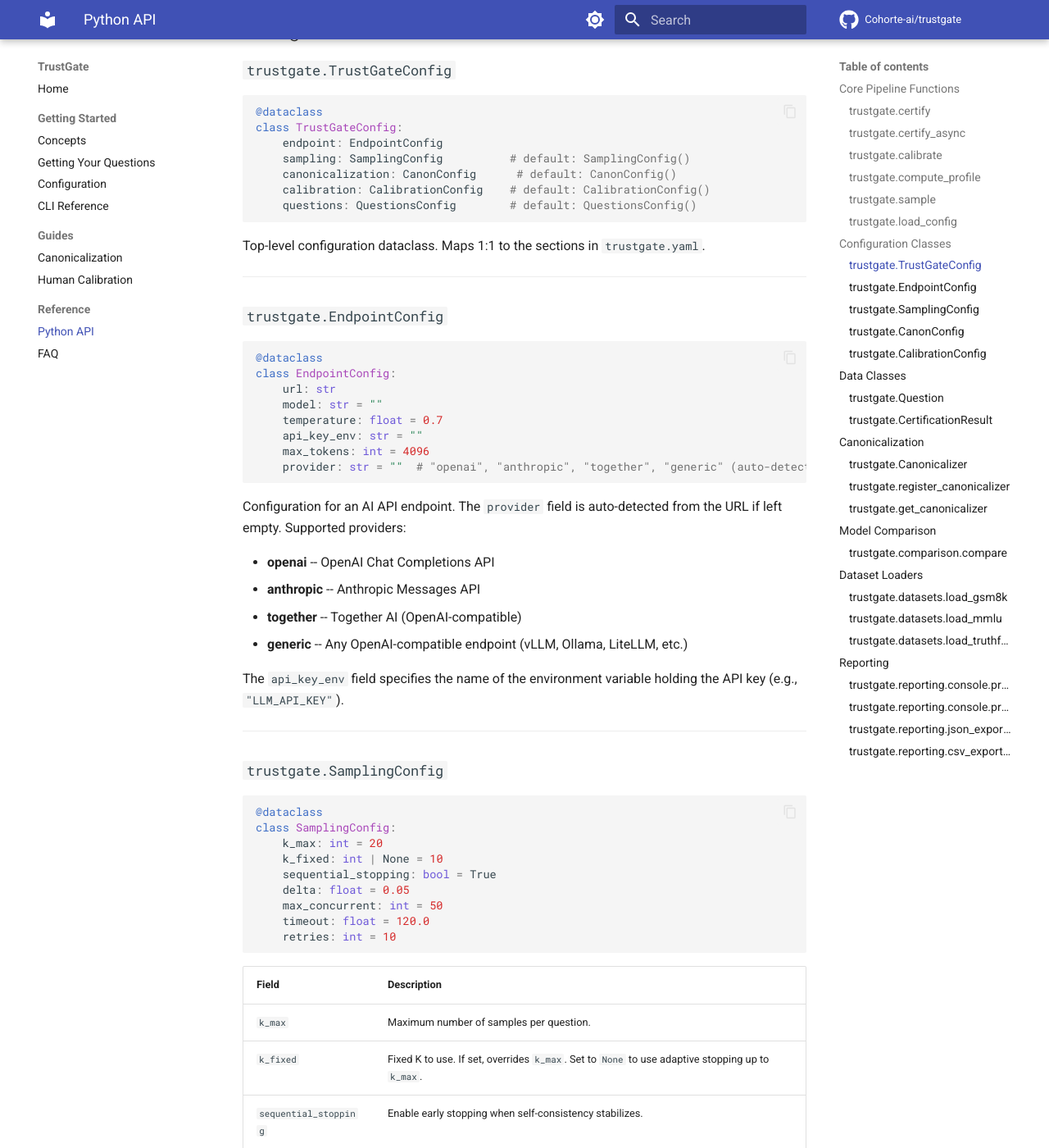
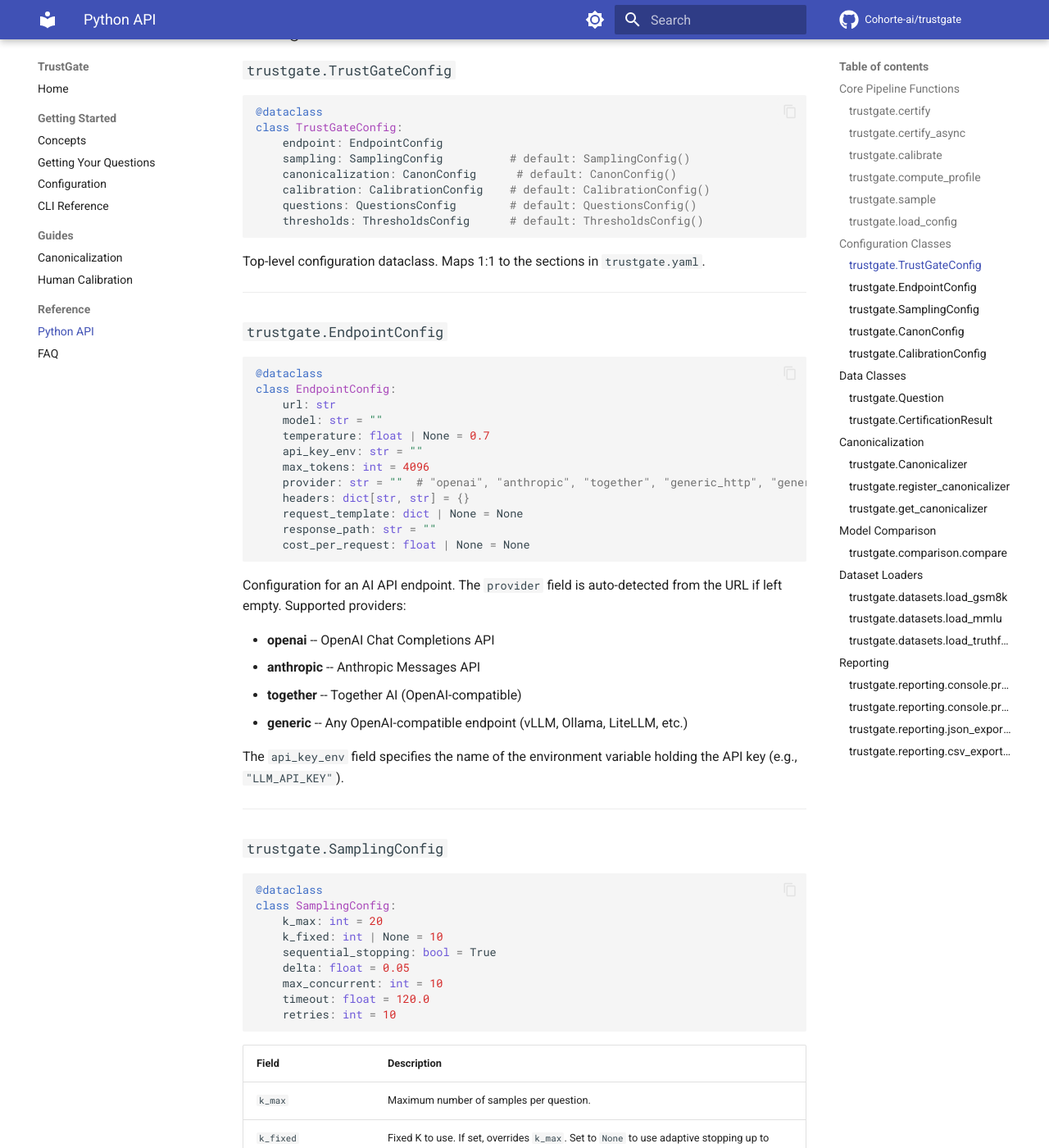
Before and after one commit to Cohorte-ai/trustgate, an MkDocs documentation site: the page built from docs/api-reference.md, in a window 1280 px wide and 1400 px high, scrolled down 5310 px. Shown: the whole window at 82% size. Built offline with MkDocs 1.6.1 and Material for MkDocs 9.7.7, drawn with Linux system fonts in a browser that asks for light colours; comment, search, counter and statistics services are not loaded; some of the changed text lies outside the part shown.

Commit message:
Fix 7 documentation issues found in re-audit
- Fix canonicalizer count: "four" → "five" in canonicalization.md
- Add llm canonicalizer to api-reference.md built-in table
- Fix max_concurrent default 50→10 in api-reference.md
- Add target_alpha to CertificationResult in api-reference.md
- Add thresholds to TrustGateConfig in api-reference.md
- Complete EndpointConfig fields in api-reference.md
- Update CHANGELOG.md: "code execution" → "LLM semantic"

Co-Authored-By: Claude Opus 4.6 (1M context) <noreply@anthropic.com>

````diff
--- a/docs/api-reference.md
+++ b/docs/api-reference.md
@@ -236,6 +236,7 @@ class TrustGateConfig:
     canonicalization: CanonConfig      # default: CanonConfig()
     calibration: CalibrationConfig    # default: CalibrationConfig()
     questions: QuestionsConfig        # default: QuestionsConfig()
+    thresholds: ThresholdsConfig      # default: ThresholdsConfig()
 ```
 
 Top-level configuration dataclass. Maps 1:1 to the sections in `trustgate.yaml`.
@@ -249,10 +250,14 @@ Top-level configuration dataclass. Maps 1:1 to the sections in `trustgate.yaml`.
 class EndpointConfig:
     url: str
     model: str = ""
-    temperature: float = 0.7
+    temperature: float | None = 0.7
     api_key_env: str = ""
     max_tokens: int = 4096
-    provider: str = ""  # "openai", "anthropic", "together", "generic" (auto-detected if empty)
+    provider: str = ""  # "openai", "anthropic", "together", "generic_http", "generic" (auto-detected if empty)
+    headers: dict[str, str] = {}
+    request_template: dict | None = None
+    response_path: str = ""
+    cost_per_request: float | None = None
 ```
 
 Configuration for an AI API endpoint. The `provider` field is auto-detected from
@@ -277,7 +282,7 @@ class SamplingConfig:
     k_fixed: int | None = 10
     sequential_stopping: bool = True
     delta: float = 0.05
-    max_concurrent: int = 50
+    max_concurrent: int = 10
     timeout: float = 120.0
     retries: int = 10
 ```
@@ -366,6 +371,7 @@ class CertificationResult:
     coverage: float
     conditional_coverage: float
     capability_gap: float
+    target_alpha: float = 0.05
     n_cal: int
     n_test: int
     k_used: int
````
Also changed, not shown: other parts of docs/api-reference.md (+1 -0 lines), CHANGELOG.md (+1 -1 lines), docs/canonicalization.md (+1 -1 lines).
